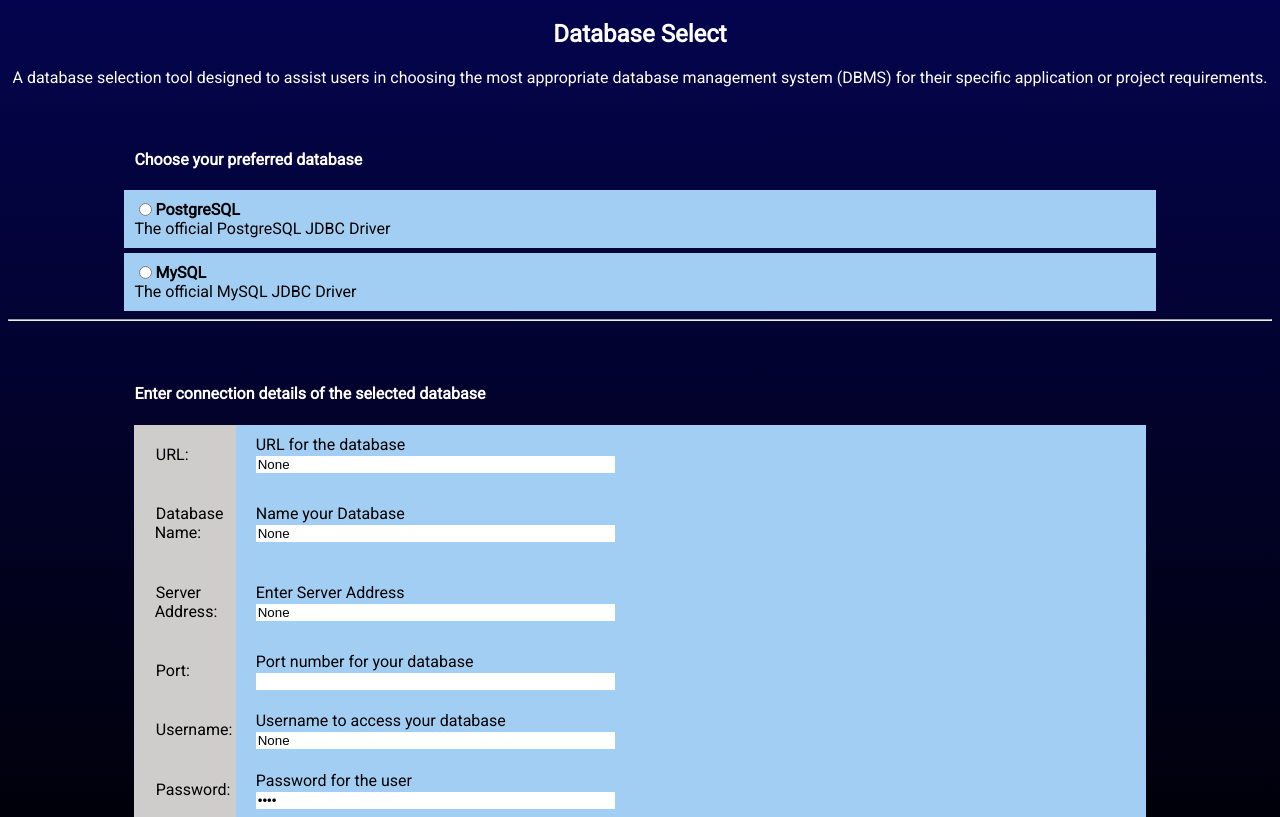
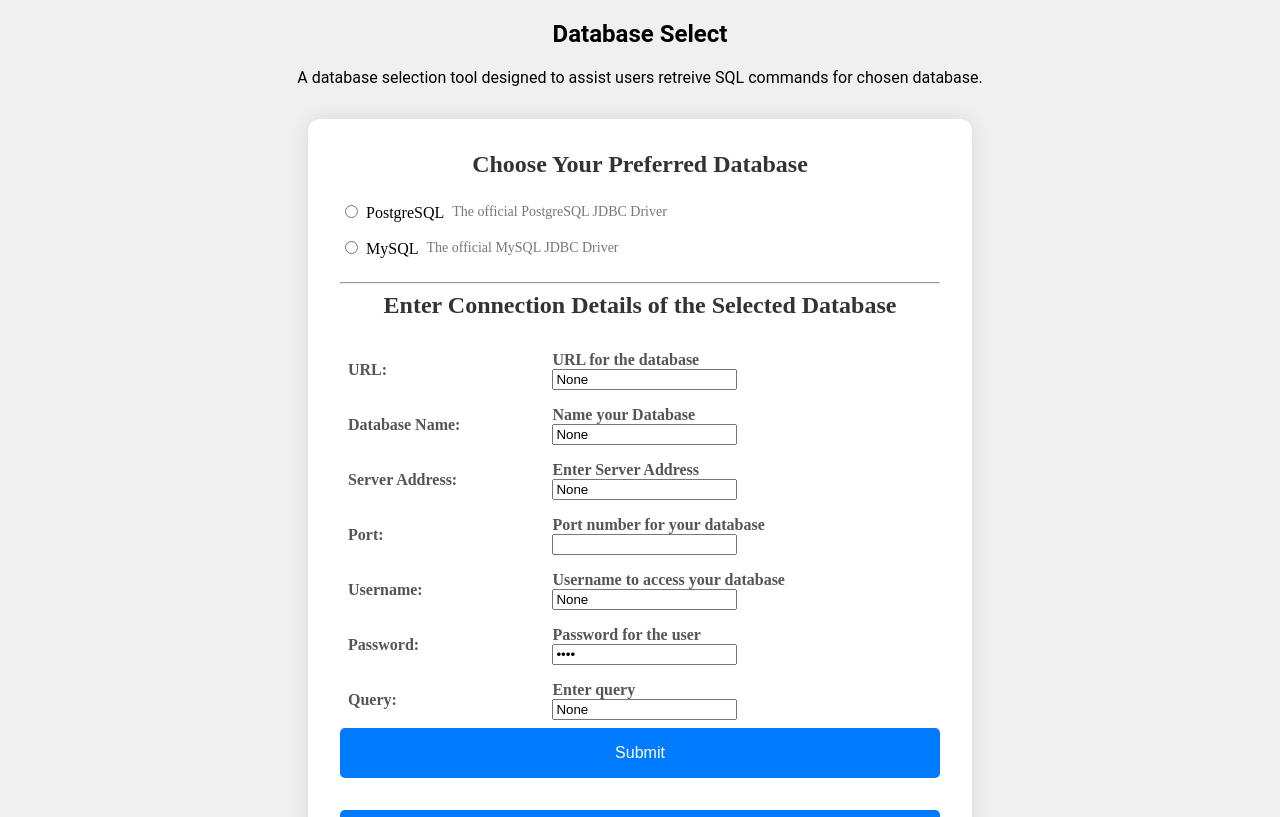
Before and after one commit to IshaanShettigar/Text2SQL-Query-Bot, a React (Create React App) app in the folder frontend/: page / in a window 1280 px wide. Shown: the top 817 px of the page. Built offline with nearby package versions, Linux system fonts and the light colour scheme.

Commit message:
Updated frontend

```diff
--- a/frontend/src/App.js
+++ b/frontend/src/App.js
@@ -2,8 +2,8 @@ import FormValue from './databaseSelect';
 function App() {
   return (
     <div className="App">
-      <h2 style={{color:"white",textAlign:"center",fontFamily:"Roboto"}}>Database Select</h2>
-      <p style={{color:"white",textAlign:"center",fontFamily:"Roboto"}}>A database selection tool designed to assist users in choosing the most appropriate database management system (DBMS) for their specific application or project requirements.</p>
+      <h2 style={{color:"black",textAlign:"center",fontFamily:"Roboto"}}>Database Select</h2>
+      <p style={{color:"black",textAlign:"center",fontFamily:"Roboto"}}>A database selection tool designed to assist users retreive SQL commands for chosen  database.</p>
       <div className="forms">
         <FormValue/>
       </div>
--- a/frontend/src/databaseSelect.js
+++ b/frontend/src/databaseSelect.js
@@ -99,34 +99,34 @@ class FormValue extends Component {
 
   // Render the component on the screen
   render() {
-    const isError = this.state.isError;
-    const apimessage = this.state.apimessage;
-    const data = this.state.data;
+    const { isError, apimessage, data } = this.state;
     return (
-      <div>
-      <form method='post' onSubmit={this.formSubmit} id="body">
-        <div className="title"><h4>Choose your preferred database</h4></div>
+      <div className="form-container">
+        <form onSubmit={this.formSubmit} id="body">
+          <div className="title">
+            <h4>Choose Your Preferred Database</h4>
+          </div>
+          <div className="radio-group">
             <div className="radio">
               <label id="dbtype">
-            <input type="radio" value="postgres" name="database_type"/>
+                <input type="radio" value="postgres" name="database_type" />
                 PostgreSQL
               </label>
-          <label>
-              The official PostgreSQL JDBC Driver
-          </label>
+              <p>The official PostgreSQL JDBC Driver</p>
             </div>
             <div className="radio">
               <label id="dbtype">
-            <input type="radio" value="mysql" name="database_type"/>
+                <input type="radio" value="mysql" name="database_type" />
                 MySQL
               </label>
-          <label>
-              The official MySQL JDBC Driver
-          </label>
+              <p>The official MySQL JDBC Driver</p>
             </div>
-        <hr/>
-        <div className="title"><h4>Enter connection details of the selected database</h4></div>
-        <div className="formdetails">
+          </div>
+          <hr />
+          <div className="title">
+            <h4>Enter Connection Details of the Selected Database</h4>
+          </div>
+          <div className="form-details">
             <table cellSpacing="0">
               <tbody>
                 <tr id="row">
@@ -163,13 +163,11 @@ class FormValue extends Component {
               Submit
             </button>
           </div>
-      <div className="Error" style={{display: isError? 'block':'none'}}>
-      <span className="message" >
-        Error: {apimessage}
-      </span>
+          <div className={`error ${isError ? 'show' : 'hide'}`}>
+            <span className="message">Error: {apimessage}</span>
           </div>
         </form>
-      <div className="table_display">
+        <div className="table-display">
           {data.length > 1 && (
             <table>
               <thead>
@@ -187,10 +185,12 @@ class FormValue extends Component {
             </table>
           )}
         </div>
-      <button className="btn" type="button" onClick={this.exportDataAsCSV}>Export as CSV</button>
+        <button className="btn" type="button" onClick={this.exportDataAsCSV}>
+          Export as CSV
+        </button>
       </div>
     );
   }
 }
 
-export default FormValue
+export default FormValue;
--- a/frontend/src/form.css
+++ b/frontend/src/form.css
@@ -1,116 +1,111 @@
-@import url('https://fonts.googleapis.com/css2?family=Roboto&display=swap');
+body {
+    font-family: 'Arial, sans-serif';
+    background-color: #f0f0f0;
+  }
+
+  .form-container {
+    max-width: 600px;
+    margin: 2rem auto;
+    padding: 2rem;
+    box-shadow: 0 0 20px rgba(0, 0, 0, 0.1);
+    border-radius: 12px;
+    background-color: #ffffff;
+  }
+
+  .title {
+    margin-bottom: 1.5rem;
+    text-align: center;
+  }
+
+  .title h4 {
+    color: #333;
+    font-size: 24px;
+    margin: 0;
+  }
+
+  .radio-group {
+    display: flex;
+    flex-direction: column;
+    gap: 1rem;
+    margin-bottom: 1.5rem;
+  }
+
   .radio {
     display: flex;
-    flex-direction: column;
-    background-color: rgb(163, 206, 243);
-    align-items: flex-start;
-    width: 80%;
-    margin-left: auto;
-    margin-right: auto;
-    padding: 10px;
-    font-family: 'Roboto', sans-serif;
-}
-body{
-    background: linear-gradient(rgb(4, 4, 78),black );
-}
-div + div {
-    margin-bottom: 5px;
-    margin-top: 5px;
+    align-items: center;
+    gap: 0.5rem;
   }
 
-#dbtype{
-    display: flex;
-    align-items: flex-start;
-    font-weight: 700;
+  .radio label {
+    margin: 0;
   }
 
-.radio
-{ transition: all .2s ease-in-out; }
-.radio:hover{
-    background-color: rgb(93, 165, 227);
-    transform: scale(1.1);
+  .radio p {
+    margin: 0;
+    color: #777;
+    font-size: 14px;
   }
 
-.details{
-    display: flex;
-    flex-direction: column;
-    background-color: rgb(163, 206, 243);
-    width: 80%;
-    margin-left: auto;
-    margin-right: auto;
-    font-family: 'Roboto', sans-serif;
+  .radio input {
+    margin-right: 0.5rem;
   }
 
-table{
-    width: 80%;
-    margin: auto;
-    font-family: 'Roboto', sans-serif;
-}
-#details{
-    background-color: rgb(207, 204, 204);
-    width: 10%;
-    padding: 2%;
+  .form-details {
+    margin-bottom: 1.5rem;
   }
 
-#input{
-    background-color: rgb(163, 206, 243);
-    padding-left: 2%;
-}
-.btn{
-    width: 20%;
-    background-color: white;
-    border: 0;
-    height:30px;
-    transition: all .2s ease-in-out;
-}
-.btn:hover{
-    background-color: rgb(164, 161, 161);
-    transform: scale(1.1);
-    color: white;
+  .form-details table {
+    width: 100%;
+    border-collapse: collapse;
   }
 
-.formdetails{
-    display: flex;
-    flex-direction: column;
-    justify-content: center;
-    align-items: center;
+  .form-details table tr td {
+    padding: 0.5rem;
   }
 
-.Error{
+  .form-details label {
+    color: #555;
+    font-weight: bold;
+  }
+
+  .error {
+    display: none;
+    color: #d9534f;
+    margin-bottom: 1rem;
     text-align: center;
   }
-.message{
-    background-color: rgb(248, 135, 135);
-    color: red;
+
+  .error.show {
+    display: block;
   }
-.table_display {
-    background-color: white;
-    color: rgb(74, 74, 243);
+
+  .table-display {
+    margin-bottom: 2rem;
   }
-.table_display thead{
-    color:rgb(255, 254, 254);
-    background-color: rgb(4, 4, 78);
-    font-weight: bold;
+
+  .table-display table {
+    width: 100%;
+    border-collapse: collapse;
   }
-.table_display tbody{
+
+  .table-display table th, .table-display table td {
+    padding: 0.5rem;
+    border: 1px solid #ccc;
+  }
+
+  .btn {
+    display: block;
+    width: 100%;
+    background-color: #007bff;
+    color: #fff;
+    border: none;
+    padding: 1rem;
+    border-radius: 5px;
+    cursor: pointer;
+    font-size: 16px;
     text-align: center;
   }
-.table_display tr:nth-child(even) {
-    background-color: rgb(163, 206, 243);
+
+  .btn:hover {
+    background-color: #0056b3;
   }
-
-.title{
-    margin-top: 5%;
-    color: white;
-    font-family: 'Roboto', sans-serif;
-    margin-left: 10%;
-}
-
-.ip{
-    border: 0;
-    width: 40%;
-}
-.port{
-    border: 0;
-    width: 40%;
-}
```
Lines whose indentation alone changed are shown as unchanged.
